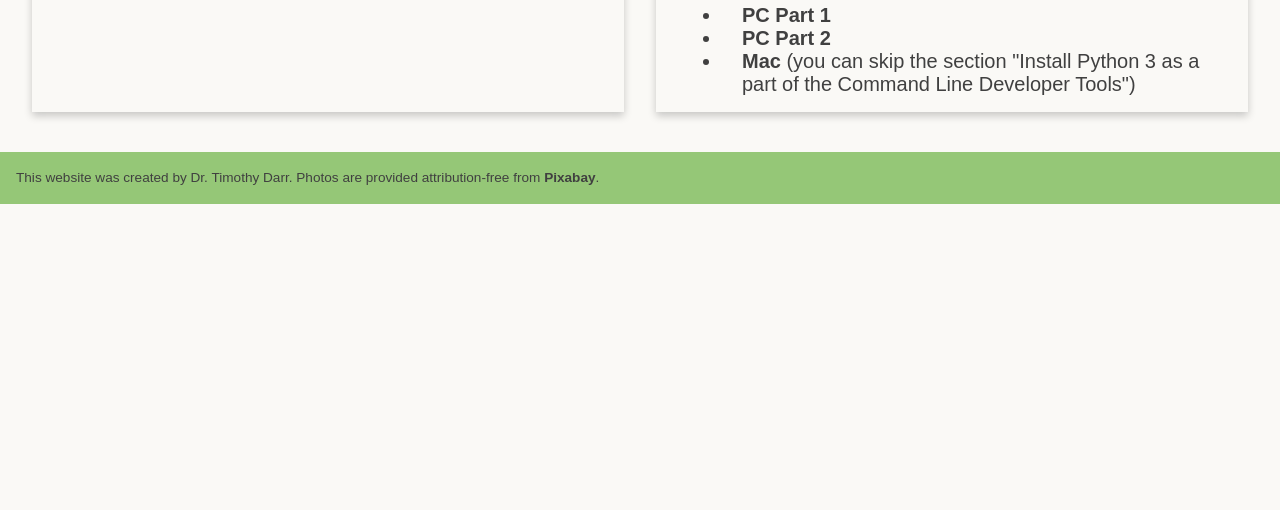
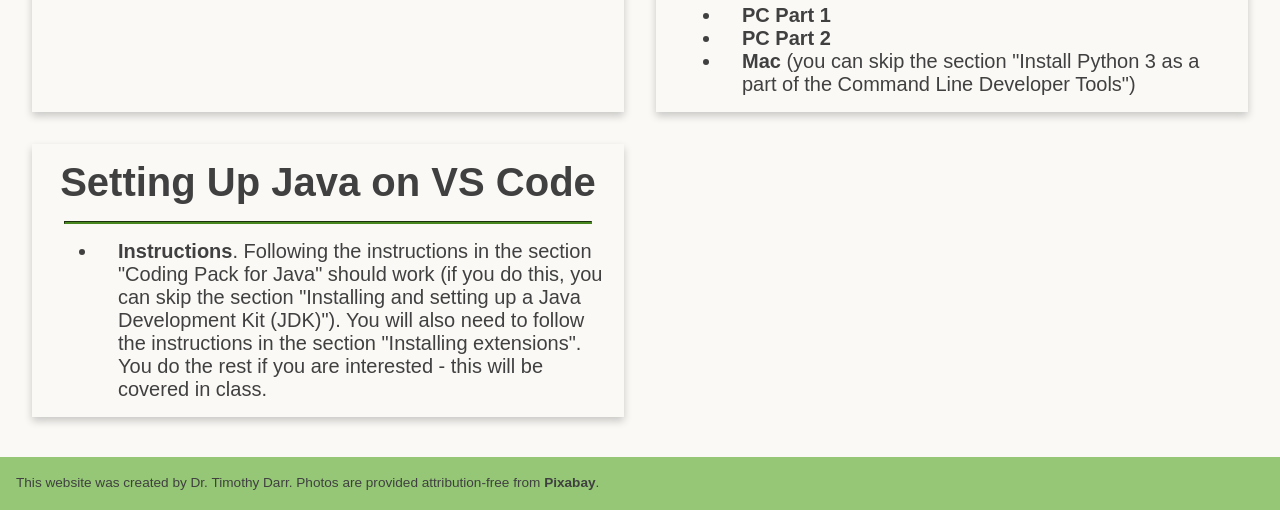
Before and after one commit to Oklahoma-Baptist-University/cis-info, a plain HTML site: page vscode-help.html in a window 1280 px wide. Shown: the part 691-1201 px from the top of the page. Before the commit the page ends 895 px from the top, so only its background shows below. Drawn offline with Linux system fonts and the light colour scheme.

Commit message:
Some AI stuff and VS Code instructions for Java.

```diff
--- a/vscode-help.html
+++ b/vscode-help.html
@@ -54,6 +54,17 @@
                         <li><a href="https://www.dataquest.io/blog/installing-python-on-mac/">Mac</a> (you can skip the section "Install Python 3 as a part of the Command Line Developer Tools")
                     </ul>
                 </article>
+                <article class="okbu">
+                    <h1>Setting Up Java on VS Code</h1>
+                    <hr class="separator">
+                    <ul>
+                        <li><a href="https://code.visualstudio.com/docs/java/java-tutorial">Instructions</a>.
+                            Following the instructions in the section "Coding Pack for Java" should work (if you
+                            do this, you can skip the section "Installing and setting up a Java Development Kit (JDK)"). You
+                            will also need to follow the instructions in the section "Installing extensions". You
+                            do the rest if you are interested - this will be covered in class.
+                    </ul>
+                </article>
             </section>
         </main>
         <footer>
```
Also changed, not shown: ai-interest.html (+3 -3 lines).
